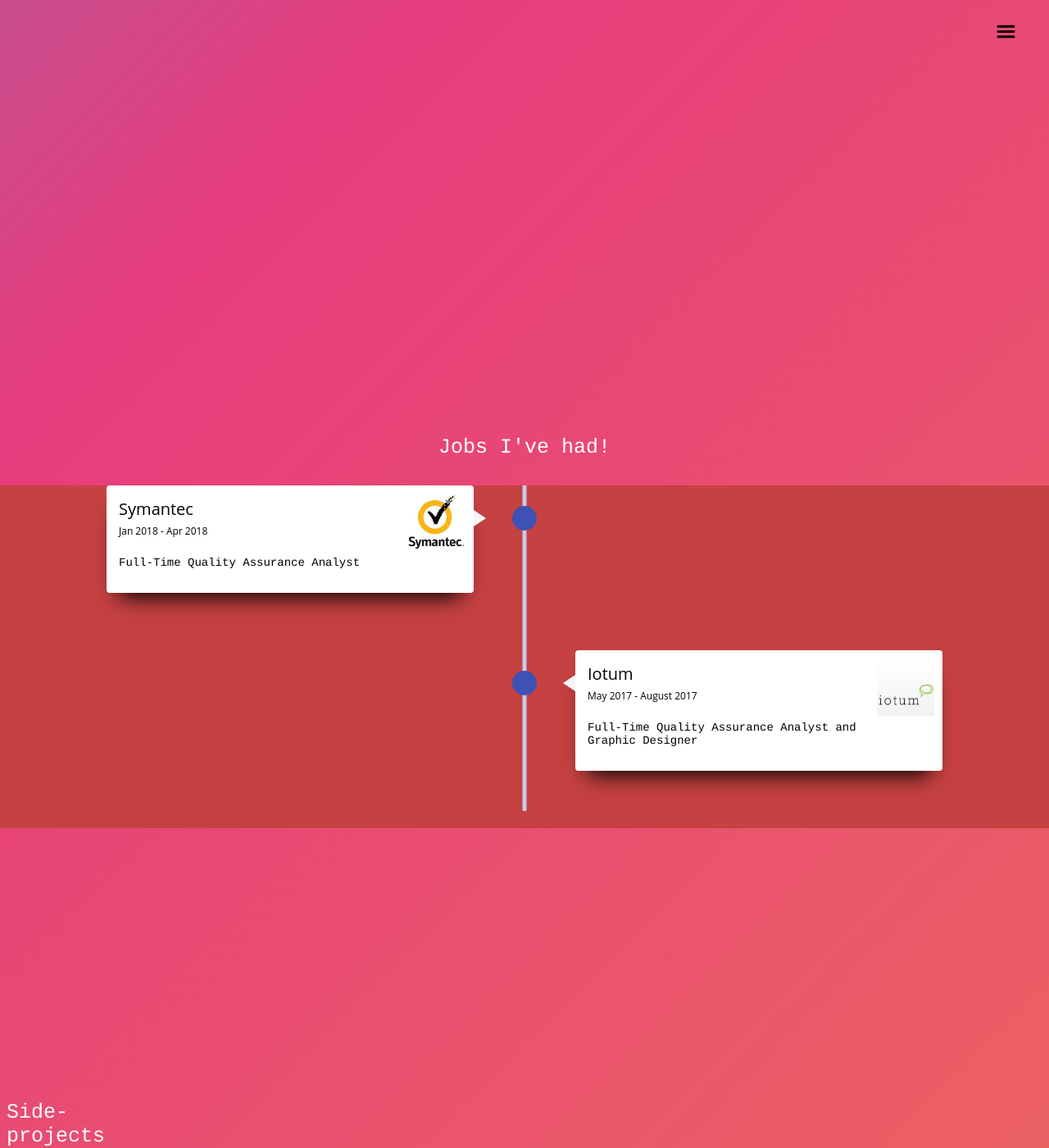
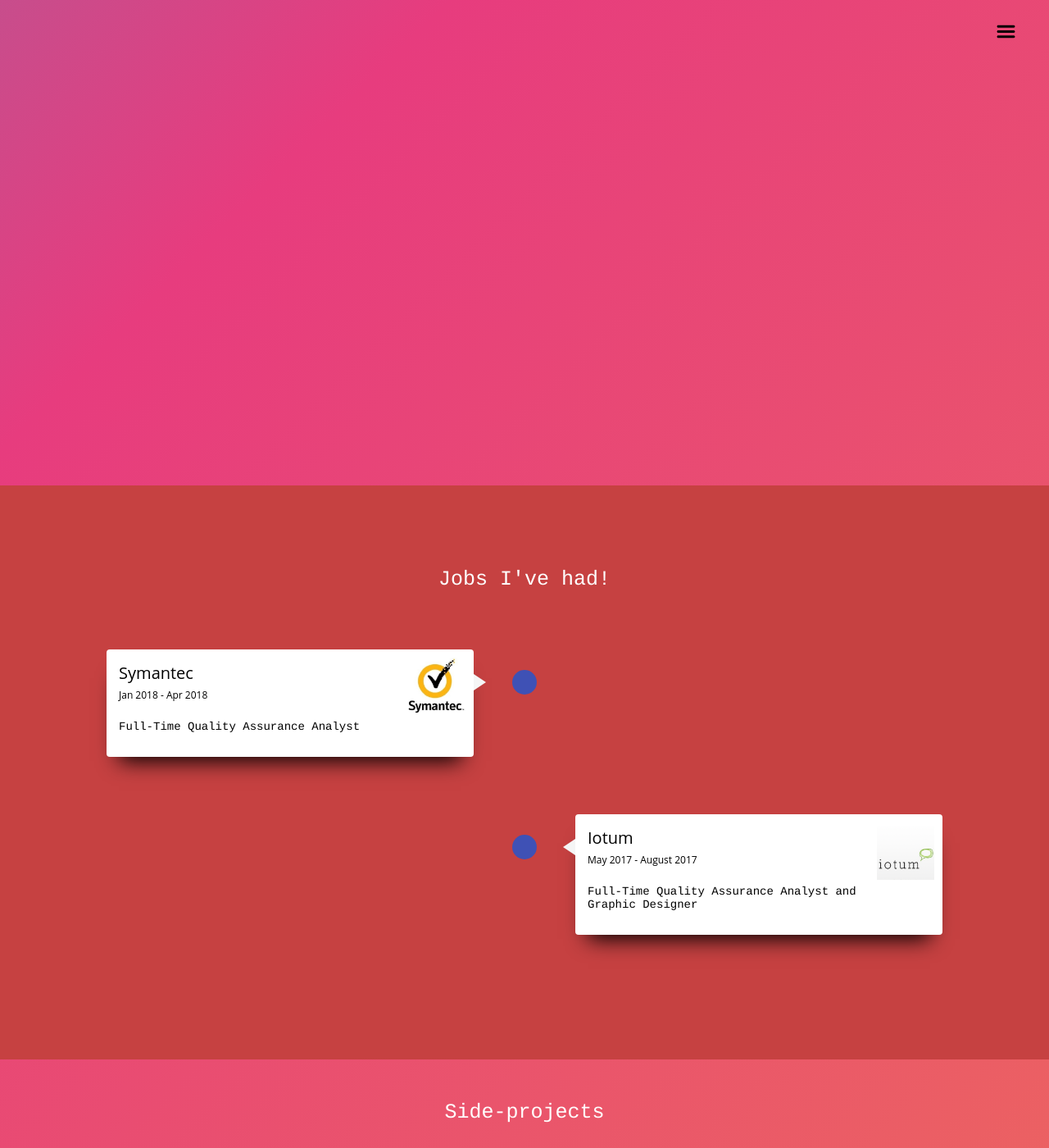
Before and after one commit to Anupya/anupya.github.io, a Jekyll site: the page built from work/index.html, in a window 1280 px wide and 1400 px high, scrolled down 658 px. Shown: the whole window at 82% size. Built offline with Jekyll 4.4.1, drawn with Linux system fonts in a browser that asks for light colours.

Commit message:
jobs i've had

```diff
--- a/css/main.css
+++ b/css/main.css
@@ -194,6 +194,7 @@
   top: 1250px;
   left: 0px;
   right: 0px;
+  height: 700px;
   background: #c64141;
 }
 .timeline a {
@@ -207,24 +208,28 @@
     font-weight: 300;
     font-family:'Courier', 'Courier New', 'Garamond', 'Times New Roman';
     position: absolute;
-    bottom: 450px;
+    top: 100px;
     left: 0px;
     right: 0px;
     color: white;
 }
 .timeline::before { /*timeline line */
+    position: relative;
   content: '';
   background: #C5CAE9;
   width: 5px;
   height: 95%;
-  position: absolute;
   left: 50%;
+  top: 50px;
   transform: translateX(-50%);
+  z-index: 1;
 }
 
 .timeline-item {
   width: 100%; /* keeps elements touching the main timeline */
   margin-bottom: 70px; /* spacing between the timeline dots */
+  top: 200px;
+  position: relative;
 }
 .timeline-item:nth-child(even) .timeline-content {
   float: right;
@@ -365,6 +370,8 @@
 .featured {
     position: absolute;
     top: 2000px;
+    left: 0px;
+    right: 0px;
 }
 .featured .title {
     position: absolute;
```
